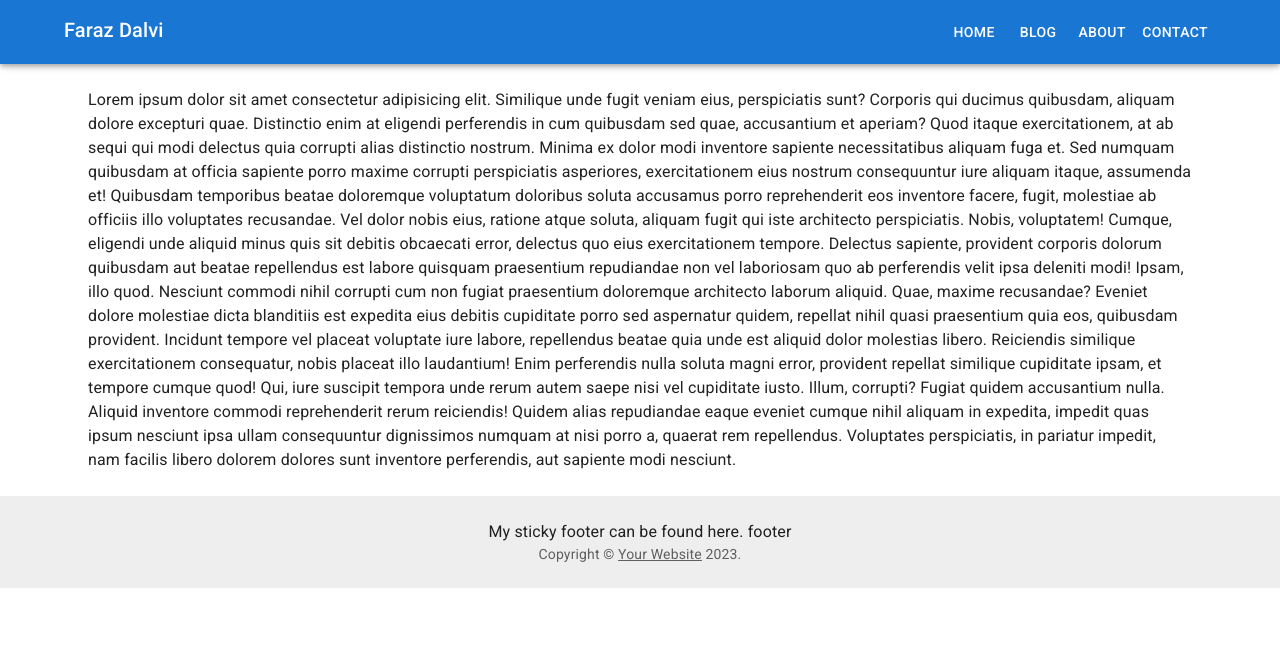
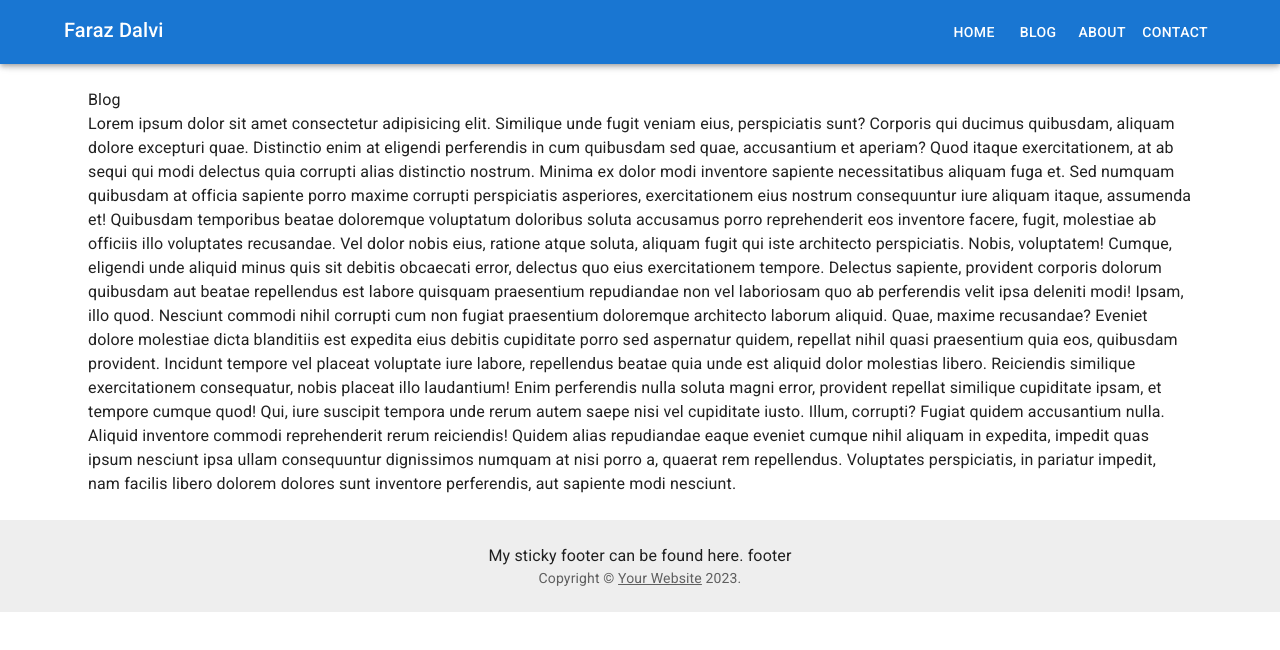
Before and after one commit to dalvifaraz/react-portfolio, a React (Create React App) app: page /blog in a window 1280 px wide. Shown: the top 650 px of the page. Built offline with nearby package versions, Linux system fonts and the light colour scheme.

Commit message:
routes name added on page

```diff
--- a/src/component/pages/About.tsx
+++ b/src/component/pages/About.tsx
@@ -10,6 +10,7 @@ const About: React.FC<AboutProps> = () => {
     <Container maxWidth="lg">
       <Box component="main" sx={{ p: 3 }}>
         <Toolbar />
+        <Typography>ABOUT</Typography>
         <Typography>
           Lorem ipsum dolor sit amet consectetur adipisicing elit. Similique
           unde fugit veniam eius, perspiciatis sunt? Corporis qui ducimus
--- a/src/component/pages/Blog.tsx
+++ b/src/component/pages/Blog.tsx
@@ -9,6 +9,7 @@ const Blog: React.FC<BlogProps> = () => {
     <Container maxWidth="lg">
       <Box component="main" sx={{ p: 3 }}>
         <Toolbar />
+        <Typography>Blog</Typography>
         <Typography>
           Lorem ipsum dolor sit amet consectetur adipisicing elit. Similique
           unde fugit veniam eius, perspiciatis sunt? Corporis qui ducimus
--- a/src/component/pages/Contact.tsx
+++ b/src/component/pages/Contact.tsx
@@ -8,6 +8,7 @@ const Contact: React.FC<ContactProps> = () => {
     <Container maxWidth="lg">
       <Box component="main" sx={{ p: 3 }}>
         <Toolbar />
+        <Typography>Contact</Typography>
         <Typography>
           Lorem ipsum dolor sit amet consectetur adipisicing elit. Similique
           unde fugit veniam eius, perspiciatis sunt? Corporis qui ducimus
--- a/src/component/pages/Home.tsx
+++ b/src/component/pages/Home.tsx
@@ -10,6 +10,7 @@ const Home: React.FC<HomeProps> = () => {
     <Container maxWidth="lg">
       <Box component="main" sx={{ p: 3 }}>
         <Toolbar />
+        <Typography>Home</Typography>
         <Typography>
           Lorem ipsum dolor sit amet consectetur adipisicing elit. Similique
           unde fugit veniam eius, perspiciatis sunt? Corporis qui ducimus
```
